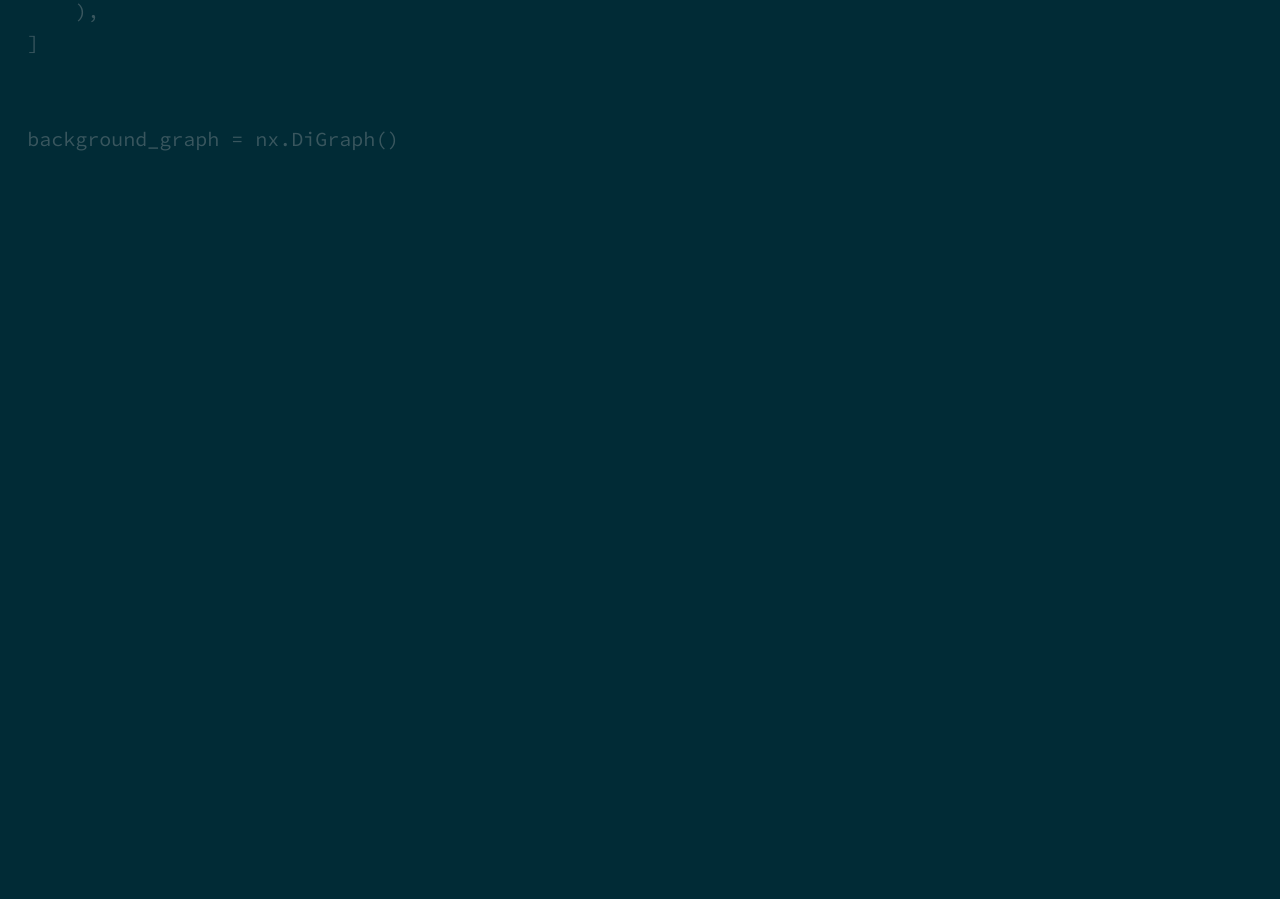
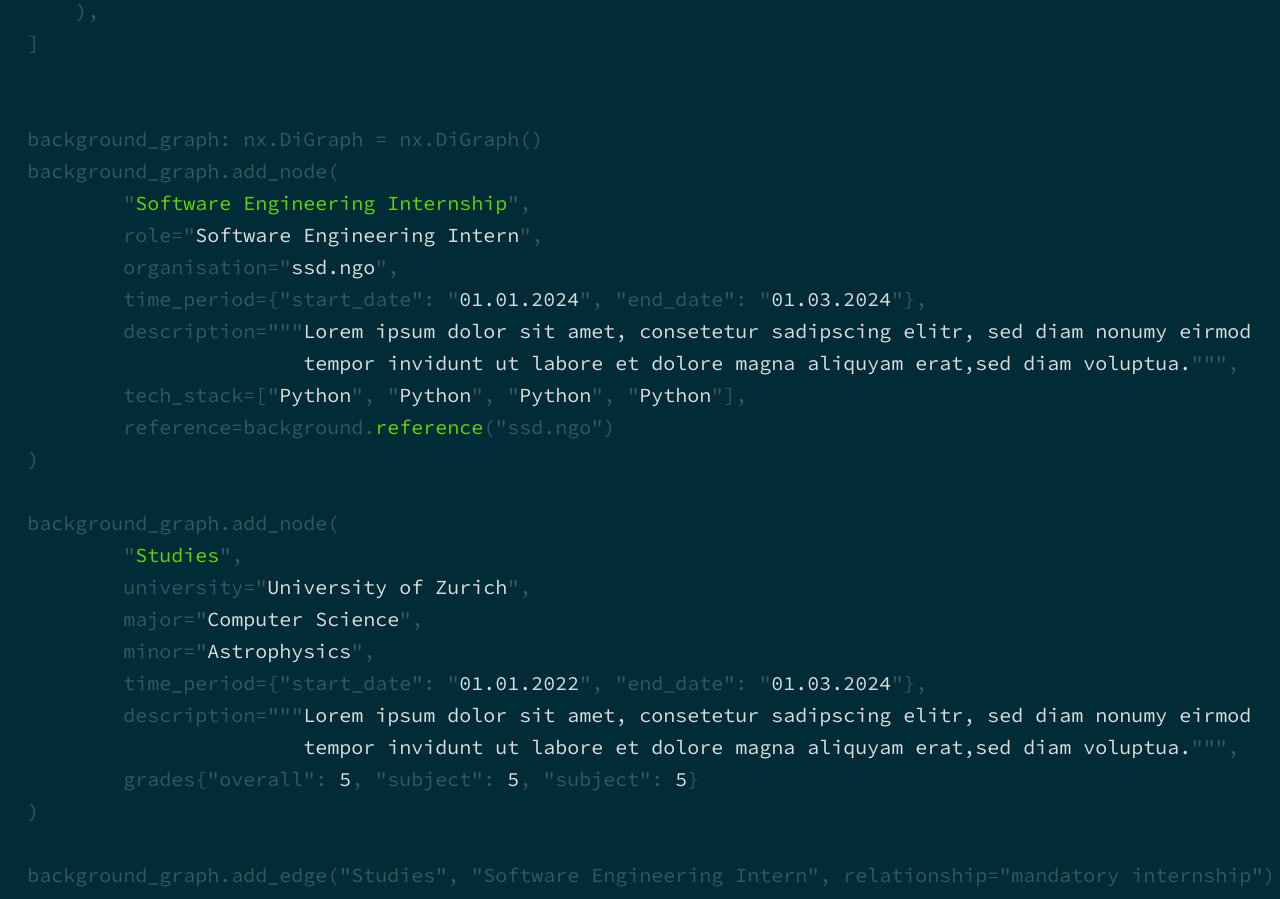
Before and after one commit to whyKirbyy/whykirbyy, a Next.js app: page / in a window 1280 px wide. Shown: the part 2400-3299 px from the top of the page. Before the commit the page ends 2563 px from the top, so only its background shows below. Built offline with nearby package versions, Linux system fonts and the light colour scheme.

Commit message:
background section done

```diff
--- a/src/app/page.module.css
+++ b/src/app/page.module.css
@@ -55,9 +55,11 @@
 .linkInternal{
     color: var(--highlight-color-green);
     text-decoration: none;
+    cursor: pointer;
 }
 
 .linkExternal{
     color: var(--highlight-color-blue);
     text-decoration: none;
+    cursor: pointer;
 }
--- a/src/app/page.tsx
+++ b/src/app/page.tsx
@@ -346,7 +346,165 @@ export default function Home() {
             <div><br/><br/></div>
             {/*##################################################-> Section Experience <-#############################################*/}
             <section id={"background"} className={styles.background}>
-                <span className={styles.darkerFont}>background_graph = nx.DiGraph()</span>
+                <span className={styles.darkerFont}>background_graph: nx.DiGraph = nx.DiGraph()</span>
+                {/* ----------------------------- new background ---------------------- */}
+                <span className={styles.darkerFont}>background_graph.add_node(</span>
+                <div className={styles.line}>
+                    <div
+                        className={`${styles.darkerFont} ${styles.decorators}`}>{Array(8).fill('\u00A0').join('')}"
+                    </div>
+                    <div className={styles.text}>
+                        <a className={styles.linkInternal}>Software Engineering Internship</a>
+                        <span className={[styles.darkerFont].join(" ")}>", <br/></span>
+                    </div>
+                </div>
+                <div className={styles.line}>
+                    <div
+                        className={`${styles.darkerFont} ${styles.decorators}`}>{Array(8).fill('\u00A0').join('')}role="
+                    </div>
+                    <div className={styles.text}>
+                        Software Engineering Intern
+                        <span className={[styles.darkerFont].join(" ")}>", <br/></span>
+                    </div>
+                </div>
+                <div className={styles.line}>
+                    <div
+                        className={`${styles.darkerFont} ${styles.decorators}`}>{Array(8).fill('\u00A0').join('')}organisation="
+                    </div>
+                    <div className={styles.text}>
+                        ssd.ngo
+                        <span className={[styles.darkerFont].join(" ")}>", <br/></span>
+                    </div>
+                </div>
+                <div className={styles.line}>
+                    <div
+                        className={`${styles.darkerFont} ${styles.decorators}`}>{Array(8).fill('\u00A0').join('')}time_period={"{"}
+                    </div>
+                    <span className={[styles.darkerFont].join(" ")}>"start_date":&nbsp;"</span>
+                    <div className={styles.text}>
+                        01.01.2024
+                    </div>
+                    <span className={[styles.darkerFont].join(" ")}>", "end_date":&nbsp;"</span>
+                    <div className={styles.text}>
+                        01.03.2024
+                    </div>
+                    <span className={[styles.darkerFont].join(" ")}>"{"}"}, <br/></span>
+                </div>
+                <div className={styles.line}>
+                    <div
+                        className={`${styles.darkerFont} ${styles.decorators}`}>{Array(8).fill('\u00A0').join('')}description="""
+                    </div>
+                    <div className={styles.text}>
+                        Lorem ipsum dolor sit amet, consetetur sadipscing elitr, sed diam nonumy eirmod tempor
+                        invidunt ut labore et dolore magna aliquyam erat,sed diam voluptua.
+                        <span className={[styles.darkerFont].join(" ")}>""", <br/></span>
+                    </div>
+                </div>
+                <div className={styles.line}>
+                    <div
+                        className={`${styles.darkerFont} ${styles.decorators}`}>{Array(8).fill('\u00A0').join('')}tech_stack=["
+                    </div>
+                    <div className={styles.text}>Python</div>
+                    <span className={styles.darkerFont}>", " <br/></span>
+                    <div className={styles.text}>Python</div>
+                    <span className={styles.darkerFont}>", " <br/></span>
+                    <div className={styles.text}>Python</div>
+                    <span className={styles.darkerFont}>", " <br/></span>
+                    <div className={styles.text}>Python</div>
+                    <span className={[styles.darkerFont].join(" ")}>"], <br/></span>
+                </div>
+                <div className={styles.line}>
+                    <div
+                        className={`${styles.darkerFont} ${styles.decorators}`}>{Array(8).fill('\u00A0').join('')}reference=background.
+                    </div>
+                    <div className={styles.text}><a className={styles.linkInternal}>reference</a></div>
+                    <div className={styles.darkerFont}>("ssd.ngo")</div>
+                </div>
+                <span className={styles.darkerFont}>)<br/><br/></span>
+                {/* ----------------------------- new background ---------------------- */}
+                <span className={styles.darkerFont}>background_graph.add_node(</span>
+                <div className={styles.line}>
+                    <div
+                        className={`${styles.darkerFont} ${styles.decorators}`}>{Array(8).fill('\u00A0').join('')}"
+                    </div>
+                    <div className={styles.text}>
+                        <a className={styles.linkInternal}>Studies</a>
+                        <span className={[styles.darkerFont].join(" ")}>", <br/></span>
+                    </div>
+                </div>
+                <div className={styles.line}>
+                    <div
+                        className={`${styles.darkerFont} ${styles.decorators}`}>{Array(8).fill('\u00A0').join('')}university="
+                    </div>
+                    <div className={styles.text}>
+                        University of Zurich
+                        <span className={[styles.darkerFont].join(" ")}>", <br/></span>
+                    </div>
+                </div>
+                <div className={styles.line}>
+                    <div
+                        className={`${styles.darkerFont} ${styles.decorators}`}>{Array(8).fill('\u00A0').join('')}major="
+                    </div>
+                    <div className={styles.text}>
+                        Computer Science
+                        <span className={[styles.darkerFont].join(" ")}>", <br/></span>
+                    </div>
+                </div>
+                <div className={styles.line}>
+                    <div
+                        className={`${styles.darkerFont} ${styles.decorators}`}>{Array(8).fill('\u00A0').join('')}minor="
+                    </div>
+                    <div className={styles.text}>
+                        Astrophysics
+                        <span className={[styles.darkerFont].join(" ")}>", <br/></span>
+                    </div>
+                </div>
+                <div className={styles.line}>
+                    <div
+                        className={`${styles.darkerFont} ${styles.decorators}`}>{Array(8).fill('\u00A0').join('')}time_period={"{"}
+                    </div>
+                    <span className={[styles.darkerFont].join(" ")}>"start_date":&nbsp;"</span>
+                    <div className={styles.text}>
+                        01.01.2022
+                    </div>
+                    <span className={[styles.darkerFont].join(" ")}>", "end_date":&nbsp;"</span>
+                    <div className={styles.text}>
+                        01.03.2024
+                    </div>
+                    <span className={[styles.darkerFont].join(" ")}>"{"}"}, <br/></span>
+                </div>
+                <div className={styles.line}>
+                    <div
+                        className={`${styles.darkerFont} ${styles.decorators}`}>{Array(8).fill('\u00A0').join('')}description="""
+                    </div>
+                    <div className={styles.text}>
+                        Lorem ipsum dolor sit amet, consetetur sadipscing elitr, sed diam nonumy eirmod tempor
+                        invidunt ut labore et dolore magna aliquyam erat,sed diam voluptua.
+                        <span className={[styles.darkerFont].join(" ")}>""", <br/></span>
+                    </div>
+                </div>
+                <div className={styles.line}>
+                    <div
+                        className={`${styles.darkerFont} ${styles.decorators}`}>{Array(8).fill('\u00A0').join('')}grades{"{"}"
+                    </div>
+                    <span className={[styles.darkerFont].join(" ")}>overall":&nbsp;<br/></span>
+                    <div className={styles.text}>
+                        5
+                    </div>
+                    <span className={[styles.darkerFont].join(" ")}>, "subject":&nbsp;<br/></span>
+                    <div className={styles.text}>
+                        5
+                    </div>
+                    <span className={[styles.darkerFont].join(" ")}>, "subject":&nbsp;<br/></span>
+                    <div className={styles.text}>
+                        5
+                    </div>
+                    <span className={[styles.darkerFont].join(" ")}>{"}"}<br/></span>
+                </div>
+                <span className={styles.darkerFont}>)</span>
+                {/* ----------------------------- backgrounds done ---------------------- */}
+                <div><br/></div>
+                <div className={styles.darkerFont}>background_graph.add_edge("Studies", "Software Engineering Intern", relationship="mandatory internship")</div>
             </section>
             <BackToTopButton/>
         </div>
```
Also changed, not shown: 1 other file (tests, documents, lock files or other folders).
